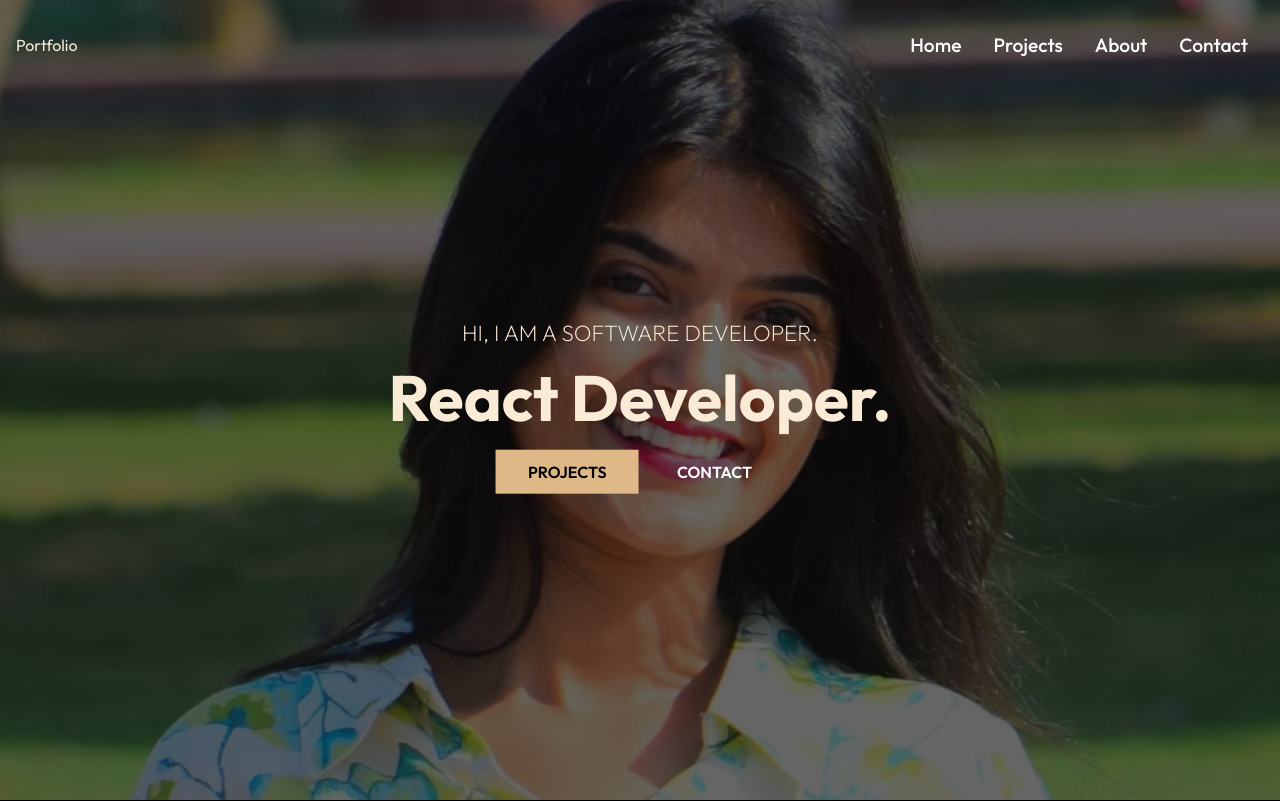
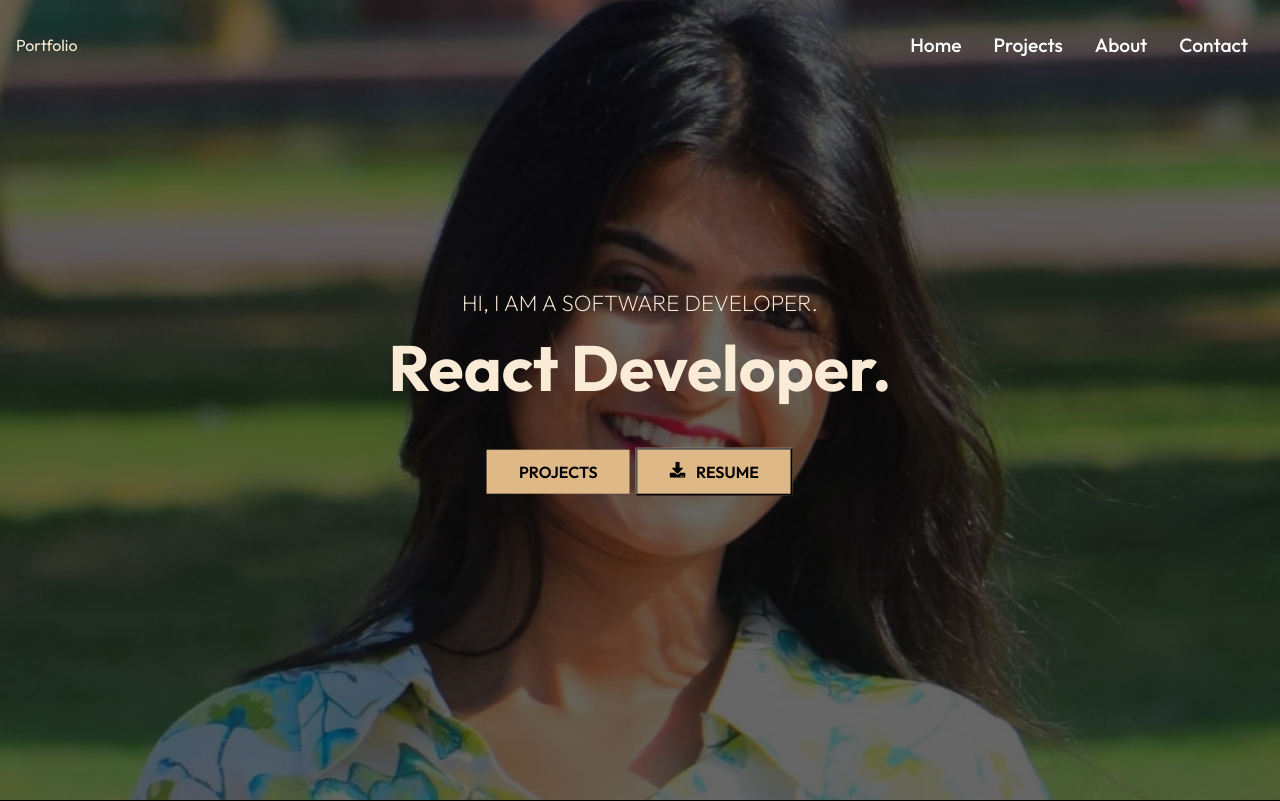
Before and after one commit to Arpita-oss/my-portfolio, a React (Create React App) app in the folder my-portfolio/: page / in a window 1280 px wide. Shown: the top 801 px of the page. Built offline with nearby package versions, Linux system fonts and the light colour scheme.

Commit message:
updated resume download

```diff
--- a/my-portfolio/src/routes/components/HeroImg.js
+++ b/my-portfolio/src/routes/components/HeroImg.js
@@ -2,9 +2,17 @@ import "./HeroImgStyle.css"
 import React from 'react'
 import IntroImg from "../../assets/Intro-Img.jpeg"
 import { Link } from "react-router-dom"
-import { motion } from "framer-motion"  // Import framer motion
+import { motion } from "framer-motion"
+import { FaDownload } from "react-icons/fa"
 
 const HeroImg = () => {
+   const handleResumeDownload = () => {
+     const link = document.createElement('a');
+     link.href = '/Arpita_Bais_Resume.pdf';
+     link.download = 'Arpita_Bais_Resume.pdf';
+     link.click();
+   }
+
    return (
      <div className="hero">
          <div className="mask">
@@ -12,33 +20,39 @@ const HeroImg = () => {
               className="Intro-Img"
               src={IntroImg}
               alt="IntroImg"
-            initial={{ scale: 1.2 }}  // Start with a zoomed-in effect
-            animate={{ scale: 1 }}   // End with the normal size
-            transition={{ duration: 1.5, ease: "easeOut" }}  // Smooth zoom-out effect
+              initial={{ scale: 1.2 }}
+              animate={{ scale: 1 }}
+              transition={{ duration: 1.5, ease: "easeOut" }}
            />
          </div>
          <div className="content">
              <motion.p
-              initial={{ opacity: 0, y: 30 }}  // Start with the text lower and invisible
-              animate={{ opacity: 1, y: 0 }}  // Fade in and move into position
-              transition={{ duration: 0.8, delay: 0.5 }}  // Wait for the image animation to complete
+               initial={{ opacity: 0, y: 30 }}
+               animate={{ opacity: 1, y: 0 }}
+               transition={{ duration: 0.8, delay: 0.5 }}
              >
                  HI, I AM A SOFTWARE DEVELOPER.
              </motion.p>
              <motion.h1
-              initial={{ opacity: 0, y: 30 }}  // Start with the text lower and invisible
-              animate={{ opacity: 1, y: 0 }}  // Fade in and move into position
-              transition={{ duration: 1, delay: 0.7 }}  // Slightly delayed to match the visual flow
+               initial={{ opacity: 0, y: 30 }}
+               animate={{ opacity: 1, y: 0 }}
+               transition={{ duration: 1, delay: 0.7 }}
              >
                  React Developer.
              </motion.h1>
              <motion.div
-              initial={{ opacity: 0, y: 20 }}  // Start with the button container lower and invisible
-              animate={{ opacity: 1, y: 0 }}  // Fade in and move into position
-              transition={{ duration: 0.8, delay: 1 }}  // Delay for smooth entry
+               initial={{ opacity: 0, y: 20 }}
+               animate={{ opacity: 1, y: 0 }}
+               transition={{ duration: 0.8, delay: 1 }}
              >
                <Link to="/projects" className="btn">Projects</Link>
-              <Link to="/contact" className="btn btn-light">Contact</Link>
+               <button
+                 onClick={handleResumeDownload}
+                 className="btn"
+               >
+                 <FaDownload style={{marginRight: '10px'}} />
+                 Resume
+               </button>
              </motion.div>
          </div>
      </div>
```
Also changed, not shown: 1 other file (tests, documents, lock files or other folders). Lines whose indentation alone changed are shown as unchanged.
